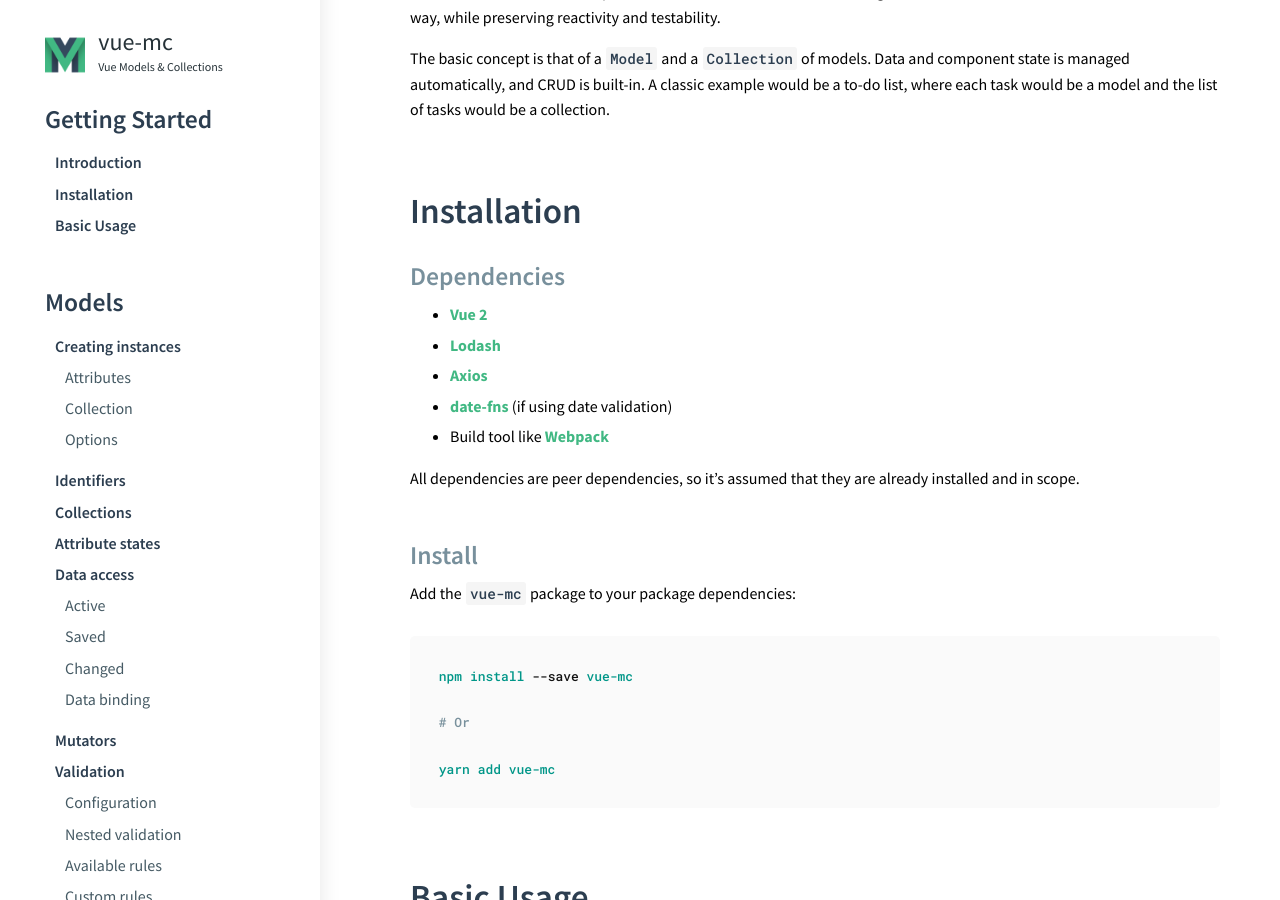
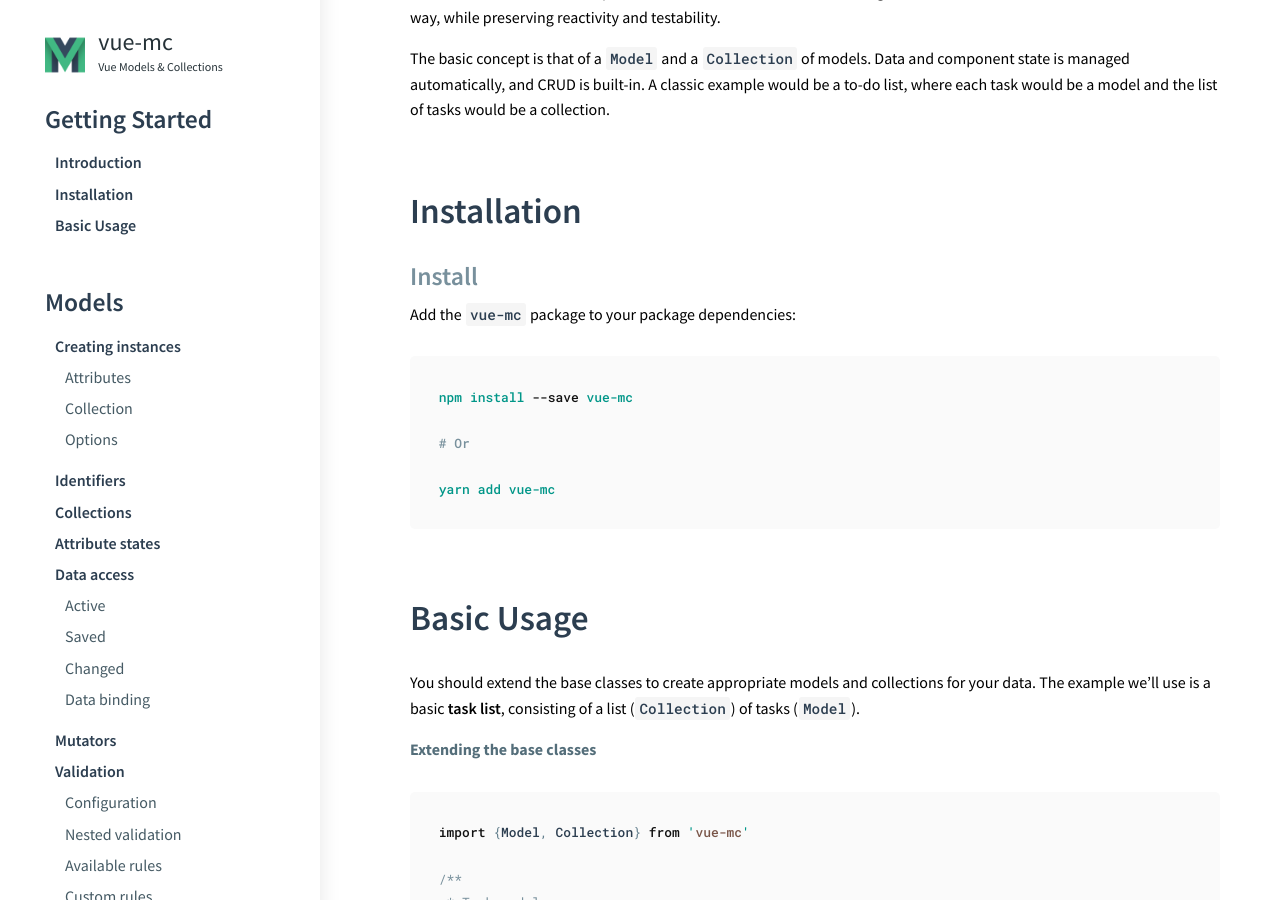
Before and after one commit to FiguredLimited/vue-mc, a Jekyll site: the page built from docs/templates/main.md, in a window 1280 px wide and 900 px high, scrolled down 557 px. Built offline with Jekyll 4.4.1, drawn with Linux system fonts in a browser that asks for light colours.

Commit message:
Remove dependencies section of installation docs

```diff
--- a/docs/_includes/installation.md
+++ b/docs/_includes/installation.md
@@ -1,16 +1,5 @@
 Installation {#installation}
 ============
-
-## Dependencies
-
-- [Vue 2](https://vuejs.org)
-- [Lodash](https://lodash.com/docs)
-- [Axios](https://github.com/mzabriskie/axios)
-- [date-fns](https://date-fns.org) (if using date validation)
-- Build tool like [Webpack](https://webpack.js.org/)
-
-All dependencies are peer dependencies, so it's assumed that they are already
-installed and in scope.
 
 ## Install
 
```
